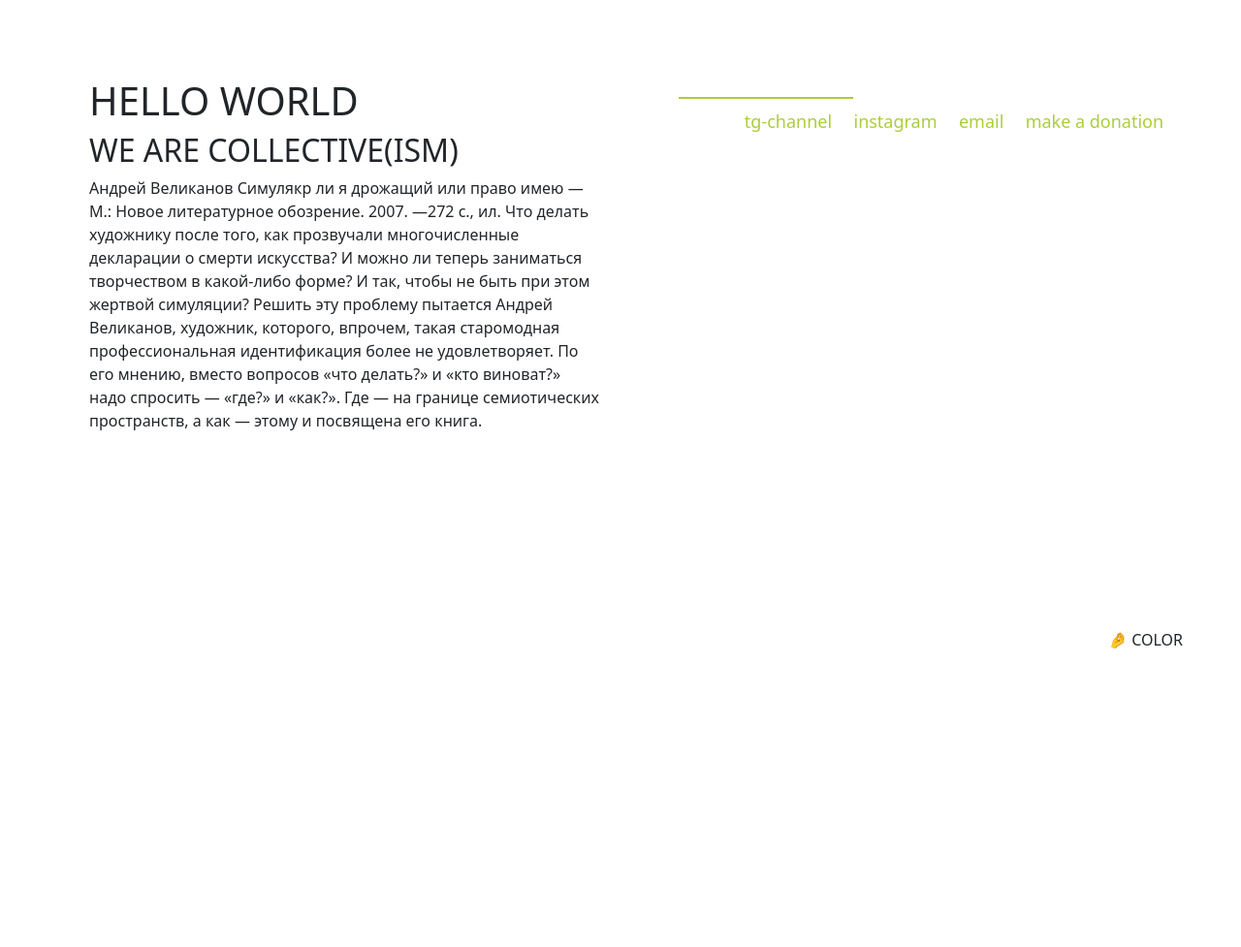
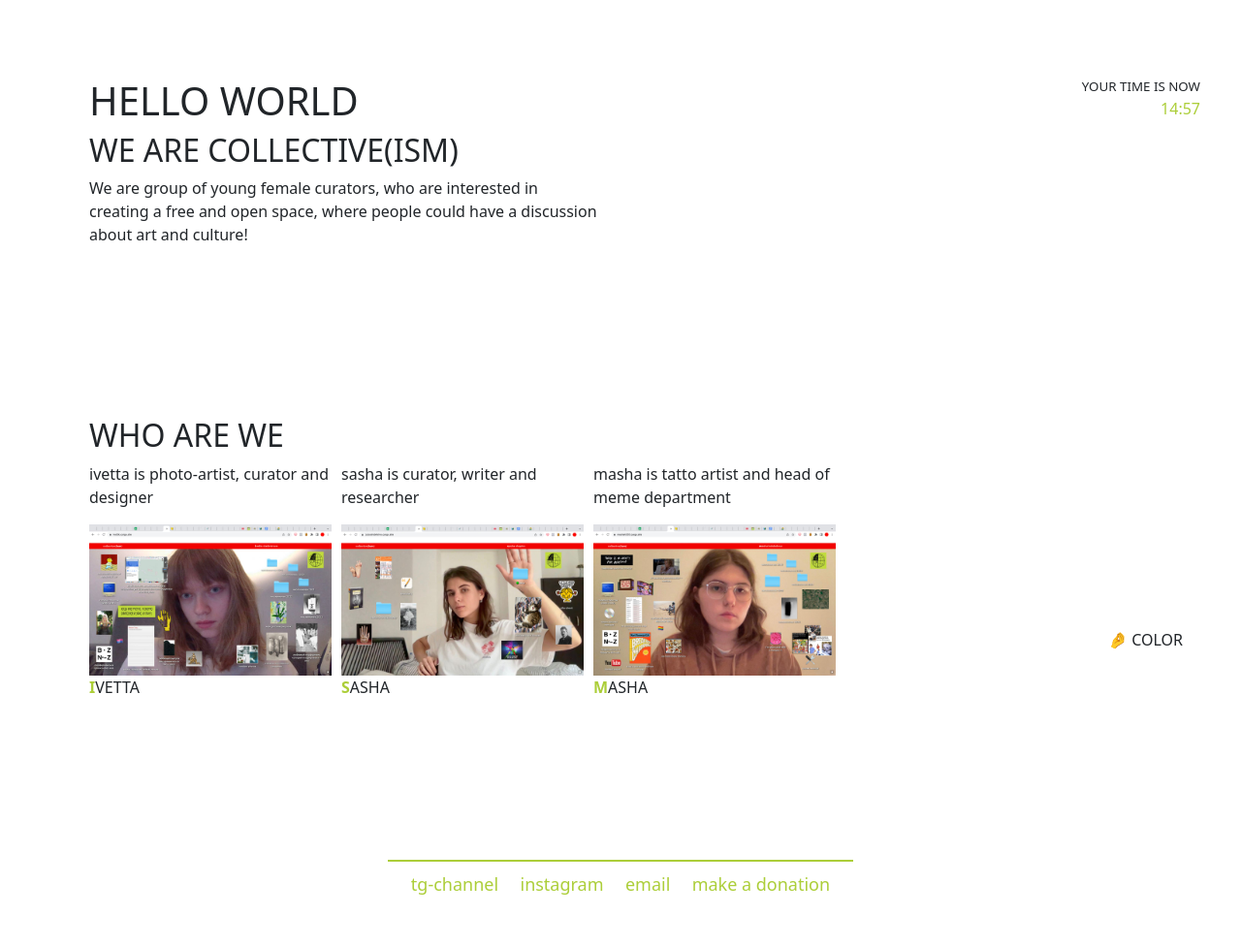
Before and after one commit to mashak000/web_collective, a Flask app: page / in a window 1280 px wide. Shown: the part 68-1045 px from the top of the page at 97% size. Before the commit the page ends 738 px from the top, so only its background shows below. Run offline with Flask 3, Linux system fonts and the light colour scheme; some libraries are stand-ins or nearby versions.

Commit message:
Update index.html

```diff
--- a/templates/index.html
+++ b/templates/index.html
@@ -5,16 +5,67 @@
 {% endblock %}
 
 {% block main%}
-    <div class="container-fluid">
+    <div class="container-fluid wrapper">
         <div class="intro-text">
             <h1>HELLO WORLD</h1>
             <h2>WE ARE COLLECTIVE(ISM) </h2>
-            <p>Андрей Великанов
-            Симулякр ли я дрожащий или право имею — М.: Новое литературное обозрение. 2007. —272 с., ил.
-            Что делать художнику после того, как прозвучали многочисленные декларации о смерти искусства? И можно ли теперь заниматься творчеством в какой-либо форме? И так, чтобы не быть при этом жертвой симуляции? Решить эту проблему пытается Андрей Великанов, художник, которого, впрочем, такая старомодная профессиональная идентификация более не удовлетворяет. По его мнению, вместо вопросов «что делать?» и «кто виноват?» надо спросить — «где?» и «как?». Где — на границе семиотических пространств, а как — этому и посвящена его книга.</p>
+            <p>We are group of young female curators, who are interested in creating a free and open space, where people could have a discussion about art and culture!</p>
+        </div>
+        <div class="timeblock">
+            <p style="font-size: smaller; margin: 0px;">YOUR TIME IS NOW</p>
+            <!--online clock-->
+            <p id="time"></p>
+            <script>
+                clock();
+                function clock() {
+                    const now = new Date();
+                    const hours = now.getHours();
+                    const minutes = now.getMinutes();
+                    if (hours < 10) {
+                        if (minutes < 10){
+                            document.getElementById("time").innerHTML = "0"+hours +":0"+minutes;
+                        } else{
+                            document.getElementById("time").innerHTML = "0"+hours +":"+minutes;
+                        }
+                    } else if (minutes < 10){
+                        document.getElementById("time").innerHTML = hours +":0"+minutes;
+                    } else{
+                        document.getElementById("time").innerHTML = hours +":"+minutes;
+                    }
+                    setTimeout(clock, 1000); //to repeat the function and to constantly update time
+                };
+            </script>
+        </div>
+    </div>
+
+
+    <div class="container-fluid">
+        <div class="intermed">
+            <h2>WHO ARE WE</h2>
+
+            <div class="portraits">
+                <div class="port">
+                    <p>ivetta is photo-artist, curator and designer</p>
+                    <img class="port" src="/static/i.jpeg">
+                    <p><b style="color: #acce39;">I</b>VETTA</p>
+                </div>
+                <div class="port">
+                    <p>sasha is curator, writer and researcher</p>
+                    <img class="port" src="/static/s.jpeg">
+                    <p><b style="color: #acce39;">S</b>ASHA</p>
+                </div>
+                <div class="port">
+                    <p>masha is tatto artist and head of meme department</p>
+                    <img class="port" src="/static/m.jpeg">
+                    <p><b style="color: #acce39;">M</b>ASHA</p>
+                </div>
+            </div>
+
         </div>
 
 
     </div>
 
+
+
 {% endblock %}
```
